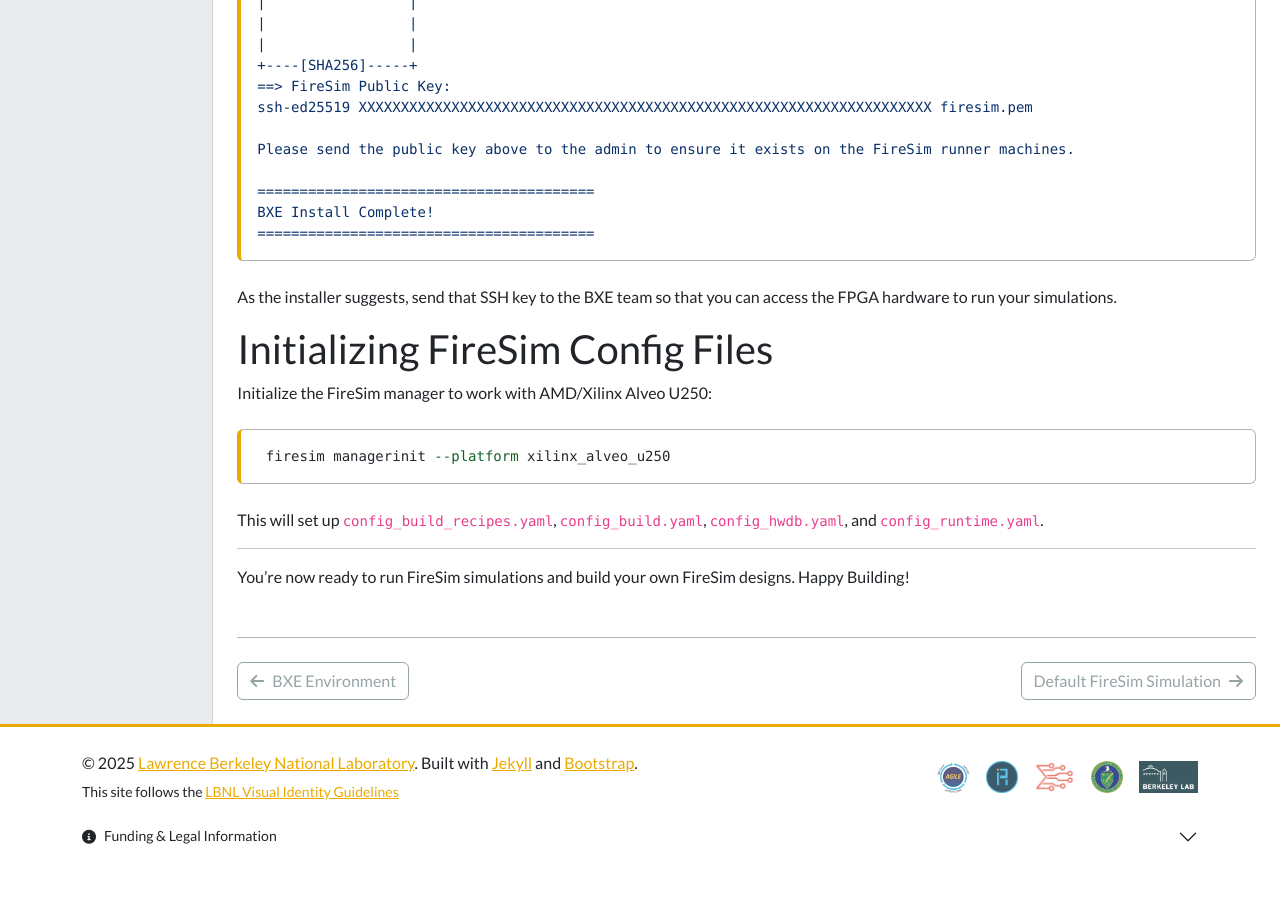
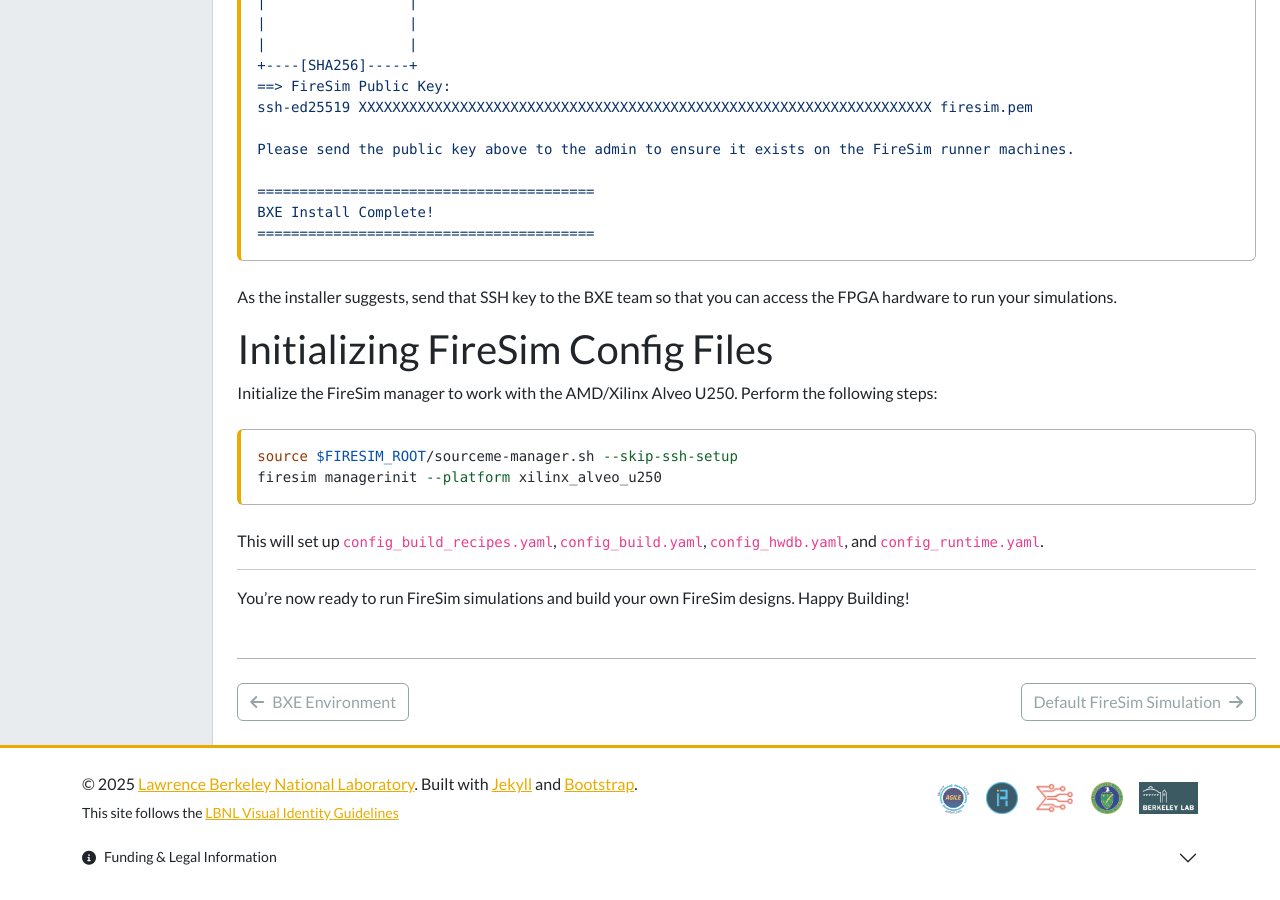
Before and after one commit to lbnlbxe/lbnlbxe.github.io, a Jekyll site: the page built from pages/docs/first-time.md, in a window 1280 px wide and 900 px high, scrolled down 1767 px. Built offline with Jekyll 4.4.1, drawn with Linux system fonts in a browser that asks for light colours; nearby versions of some CDN libraries; before the commit the page ends 2646 px from its top, so only the background shows below that.

Commit message:
Added sourcing of FIreSim before running managerinit

````diff
--- a/pages/docs/first-time.md
+++ b/pages/docs/first-time.md
@@ -108,10 +108,11 @@ As the installer suggests, send that SSH key to the BXE team so that you can acc
 
 ## Initializing FireSim Config Files
 
-Initialize the FireSim manager to work with AMD/Xilinx Alveo U250:
+Initialize the FireSim manager to work with the AMD/Xilinx Alveo U250. Perform the following steps:
 
 ```bash
- firesim managerinit --platform xilinx_alveo_u250
+source $FIRESIM_ROOT/sourceme-manager.sh --skip-ssh-setup
+firesim managerinit --platform xilinx_alveo_u250
 ```
 
 This will set up `config_build_recipes.yaml`, `config_build.yaml`, `config_hwdb.yaml`, and `config_runtime.yaml`.
````
